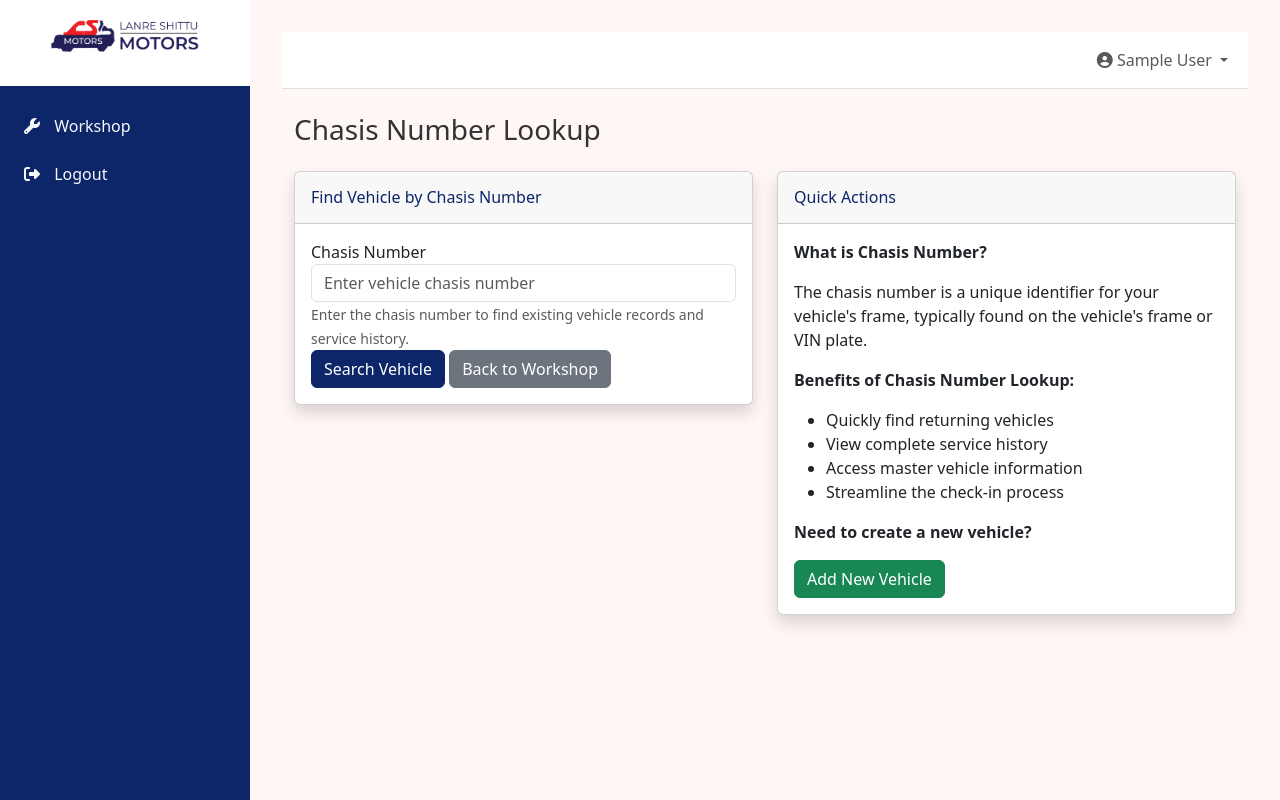
After one commit to boithompson/lsm_portal, a Django app: page /dashboard/chasis-lookup/ in a window 1280 px wide. The commit adds this page. Run offline with Django 5.2, Linux system fonts and the light colour scheme; the visitor is signed in with stand-in values (Sample User, id 1); data comes from the database, SQL or seed files in the repository.

Commit message:
enabled job history

```diff
--- a/home/urls.py
+++ b/home/urls.py
@@ -43,4 +43,9 @@ urlpatterns = [
         views.print_job_sheet,
         name="print_job_sheet",
     ),
+    path(
+        "chasis-lookup/",
+        views.find_vehicle_by_chasis,
+        name="find_vehicle_by_chasis",
+    ),
 ]
--- a/home/views.py
+++ b/home/views.py
@@ -21,6 +21,7 @@ from workshop.forms import (
     InternalEstimateForm,
     EstimatePartForm,
 )
+from django.core.paginator import Paginator
 import datetime
 
 
@@ -131,6 +132,7 @@ def workshop(request):
                 | Q(vehicle_make__icontains=query)
                 | Q(model__icontains=query)
                 | Q(licence_plate__icontains=query)
+                | Q(chasis_no__icontains=query)
             )
 
         if status:
@@ -157,6 +159,74 @@ def workshop(request):
 
 @login_required
 @workshop_access_required
+def find_vehicle_by_chasis(request):
+    """Chasis number lookup view for finding existing vehicles"""
+    if request.method == "POST":
+        chasis_no = request.POST.get("chasis_no", "").strip()
+        if chasis_no:
+            # Case-insensitive chasis number lookup
+            vehicles = Vehicle.objects.filter(chasis_no__iexact=chasis_no)
+            if vehicles.exists():
+                # Show service history for this chasis number
+                master_vehicle = vehicles.filter(is_master_record=True).first()
+                service_records = vehicles.filter(is_master_record=False).order_by(
+                    "-date_created"
+                )
+
+                # Paginate service records
+                paginator = Paginator(
+                    service_records, 10
+                )  # Show 10 service records per page
+                page_number = request.GET.get("page")
+                page_obj = paginator.get_page(page_number)
+
+                # Calculate total visits including master vehicle
+                total_visits = vehicles.count()
+
+                context = {
+                    "chasis_no": chasis_no,
+                    "master_vehicle": master_vehicle,
+                    "service_records": page_obj,
+                    "total_visits": total_visits,
+                    "record_status_choices": VehicleStatus.choices,
+                }
+                return render(request, "home/vehicle_chasis_lookup.html", context)
+            else:
+                messages.info(request, f"No vehicle found with Chasis No: {chasis_no}")
+        else:
+            messages.error(request, "Please enter a Chasis Number")
+
+    # Handle GET request with chasis_no parameter (from vehicle detail page)
+    chasis_no = request.GET.get("chasis_no", "").strip()
+    if chasis_no:
+        vehicles = Vehicle.objects.filter(chasis_no__iexact=chasis_no)
+        if vehicles.exists():
+            master_vehicle = vehicles.filter(is_master_record=True).first()
+            service_records = vehicles.order_by("-date_created")
+
+            # Paginate service records
+            paginator = Paginator(
+                service_records, 10
+            )  # Show 10 service records per page
+            page_number = request.GET.get("page")
+            page_obj = paginator.get_page(page_number)
+
+            context = {
+                "chasis_no": chasis_no,
+                "master_vehicle": master_vehicle,
+                "service_records": page_obj,
+                "total_visits": vehicles.count(),
+                "record_status_choices": VehicleStatus.choices,
+            }
+            return render(request, "home/vehicle_chasis_lookup.html", context)
+        else:
+            messages.info(request, f"No vehicle found with Chasis No: {chasis_no}")
+
+    return render(request, "home/chasis_lookup.html")
+
+
+@login_required
+@workshop_access_required
 def vehicle_detail(request, vehicle_id):
     vehicle = Vehicle.objects.get(id=vehicle_id)
     internal_estimate = InternalEstimate.objects.filter(vehicle=vehicle).first()
@@ -179,20 +249,111 @@ def add_vehicle(request):
             )
 
         if form.is_valid():
-            vehicle = form.save(commit=False)
+            chasis_no = form.cleaned_data.get("chasis_no")
+            master_id = request.GET.get("master_id")
 
-            if request.user.access_level == "admin":
-                # Admin-selected branch is included in POST data
-                vehicle.branch = form.cleaned_data["branch"]
+            if chasis_no and master_id:
+                # Creating a new job for an existing vehicle
+                try:
+                    master_vehicle = Vehicle.objects.get(
+                        id=master_id, chasis_no__iexact=chasis_no
+                    )
+                    vehicle = form.save(commit=False)
+                    vehicle.master_vehicle = master_vehicle
+                    vehicle.is_master_record = False
+                    vehicle.branch = master_vehicle.branch
+
+                    # Auto-generate job number
+                    import datetime
+
+                    today = datetime.date.today()
+                    year = today.year
+                    month = today.month
+                    day = today.day
+
+                    # Get the next job number for this vehicle
+                    existing_jobs = Vehicle.objects.filter(
+                        master_vehicle=master_vehicle, is_master_record=False
+                    ).count()
+                    job_number = f"{master_vehicle.uuid}-{year:04d}-{month:02d}-{day:02d}-{existing_jobs + 1:03d}"
+                    vehicle.job_no = job_number
+
+                except Vehicle.DoesNotExist:
+                    # Fallback to regular logic if master vehicle not found
+                    existing_vehicles = Vehicle.objects.filter(
+                        chasis_no__iexact=chasis_no
+                    )
+                    if existing_vehicles.exists():
+                        master_vehicle = existing_vehicles.first()
+                        vehicle = form.save(commit=False)
+                        vehicle.master_vehicle = master_vehicle
+                        vehicle.is_master_record = False
+                        vehicle.branch = master_vehicle.branch
+                    else:
+                        vehicle = form.save(commit=False)
+                        vehicle.is_master_record = True
+                        if request.user.access_level == "admin":
+                            vehicle.branch = form.cleaned_data["branch"]
+                        else:
+                            vehicle.branch = request.user.branch
+            elif chasis_no:
+                # Check if vehicle with this chasis_no already exists
+                existing_vehicles = Vehicle.objects.filter(chasis_no__iexact=chasis_no)
+                if existing_vehicles.exists():
+                    # Create a new service record linked to the master vehicle
+                    master_vehicle = existing_vehicles.first()
+                    vehicle = form.save(commit=False)
+                    vehicle.master_vehicle = master_vehicle
+                    vehicle.is_master_record = False
+                    vehicle.branch = (
+                        master_vehicle.branch
+                    )  # Use master vehicle's branch
+                else:
+                    # Create new master vehicle record
+                    vehicle = form.save(commit=False)
+                    vehicle.is_master_record = True
+                    if request.user.access_level == "admin":
+                        vehicle.branch = form.cleaned_data["branch"]
+                    else:
+                        vehicle.branch = request.user.branch
             else:
-                # Auto-assign user's branch
-                vehicle.branch = request.user.branch
+                # No chasis_no provided, create as master record
+                vehicle = form.save(commit=False)
+                vehicle.is_master_record = True
+                if request.user.access_level == "admin":
+                    vehicle.branch = form.cleaned_data["branch"]
+                else:
+                    vehicle.branch = request.user.branch
 
             vehicle.save()
             messages.success(request, "Vehicle created successfully.")
             return redirect("home:workshop")
     else:
-        form = VehicleForm()
+        # Pre-populate form if coming from vehicle detail page
+        chasis_no = request.GET.get("chasis_no")
+        master_id = request.GET.get("master_id")
+
+        if chasis_no and master_id:
+            try:
+                master_vehicle = Vehicle.objects.get(
+                    id=master_id, chasis_no__iexact=chasis_no
+                )
+                initial_data = {
+                    "customer_name": master_vehicle.customer_name,
+                    "address": master_vehicle.address,
+                    "phone": master_vehicle.phone,
+                    "vehicle_make": master_vehicle.vehicle_make,
+                    "model": master_vehicle.model,
+                    "year": master_vehicle.year,
+                    "chasis_no": master_vehicle.chasis_no,
+                    "date_of_first_registration": master_vehicle.date_of_first_registration,
+                }
+                form = VehicleForm(initial=initial_data)
+            except Vehicle.DoesNotExist:
+                form = VehicleForm()
+        else:
+            form = VehicleForm()
+
         if request.user.access_level == "admin":
             form.fields["branch"] = forms.ModelChoiceField(
                 queryset=Branch.objects.all(),
--- /dev/null
+++ b/templates/home/chasis_lookup.html
@@ -0,0 +1,70 @@
+{% extends "home/base.html" %}
+{% load static %}
+
+{% block title %}Chasis Number Lookup - LSM Portal{% endblock %}
+
+{% block content %}
+<div class="d-sm-flex align-items-center justify-content-between mb-4">
+    <h1 class="h3 mb-0 text-gray-800">Chasis Number Lookup</h1>
+</div>
+
+<div class="row">
+    <div class="col-lg-6">
+        <div class="card shadow mb-4">
+            <div class="card-header py-3">
+                <h6 class="m-0 font-weight-bold text-primary">Find Vehicle by Chasis Number</h6>
+            </div>
+            <div class="card-body">
+                <form method="post">
+                    {% csrf_token %}
+                    <div class="form-group">
+                        <label for="chasis_no">Chasis Number</label>
+                        <input type="text" class="form-control" id="chasis_no" name="chasis_no" placeholder="Enter vehicle chasis number" maxlength="100">
+                        <small class="form-text text-muted">Enter the chasis number to find existing vehicle records and service history.</small>
+                    </div>
+                    <button type="submit" class="btn btn-primary">Search Vehicle</button>
+                    <a href="{% url 'home:workshop' %}" class="btn btn-secondary">Back to Workshop</a>
+                </form>
+            </div>
+        </div>
+    </div>
+
+    <div class="col-lg-6">
+        <div class="card shadow mb-4">
+            <div class="card-header py-3">
+                <h6 class="m-0 font-weight-bold text-primary">Quick Actions</h6>
+            </div>
+            <div class="card-body">
+                <p><strong>What is Chasis Number?</strong></p>
+                <p>The chasis number is a unique identifier for your vehicle's frame, typically found on the vehicle's frame or VIN plate.</p>
+
+                <p><strong>Benefits of Chasis Number Lookup:</strong></p>
+                <ul>
+                    <li>Quickly find returning vehicles</li>
+                    <li>View complete service history</li>
+                    <li>Access master vehicle information</li>
+                    <li>Streamline the check-in process</li>
+                </ul>
+
+                <p><strong>Need to create a new vehicle?</strong></p>
+                <a href="{% url 'home:add_vehicle' %}" class="btn btn-success">Add New Vehicle</a>
+            </div>
+        </div>
+    </div>
+</div>
+
+{% if messages %}
+<div class="row">
+    <div class="col-lg-12">
+        {% for message in messages %}
+        <div class="alert alert-{% if message.tags == 'error' %}danger{% else %}{{ message.tags }}{% endif %} alert-dismissible fade show" role="alert">
+            {{ message }}
+            <button type="button" class="close" data-dismiss="alert" aria-label="Close">
+                <span aria-hidden="true">&times;</span>
+            </button>
+        </div>
+        {% endfor %}
+    </div>
+</div>
+{% endif %}
+{% endblock %}
```
Also changed, not shown: templates/home/vehicle_chasis_lookup.html (added, +224 -0 lines), templates/home/vehicle_detail.html (+8 -1 lines), workshop/models.py (+9 -1 lines).
